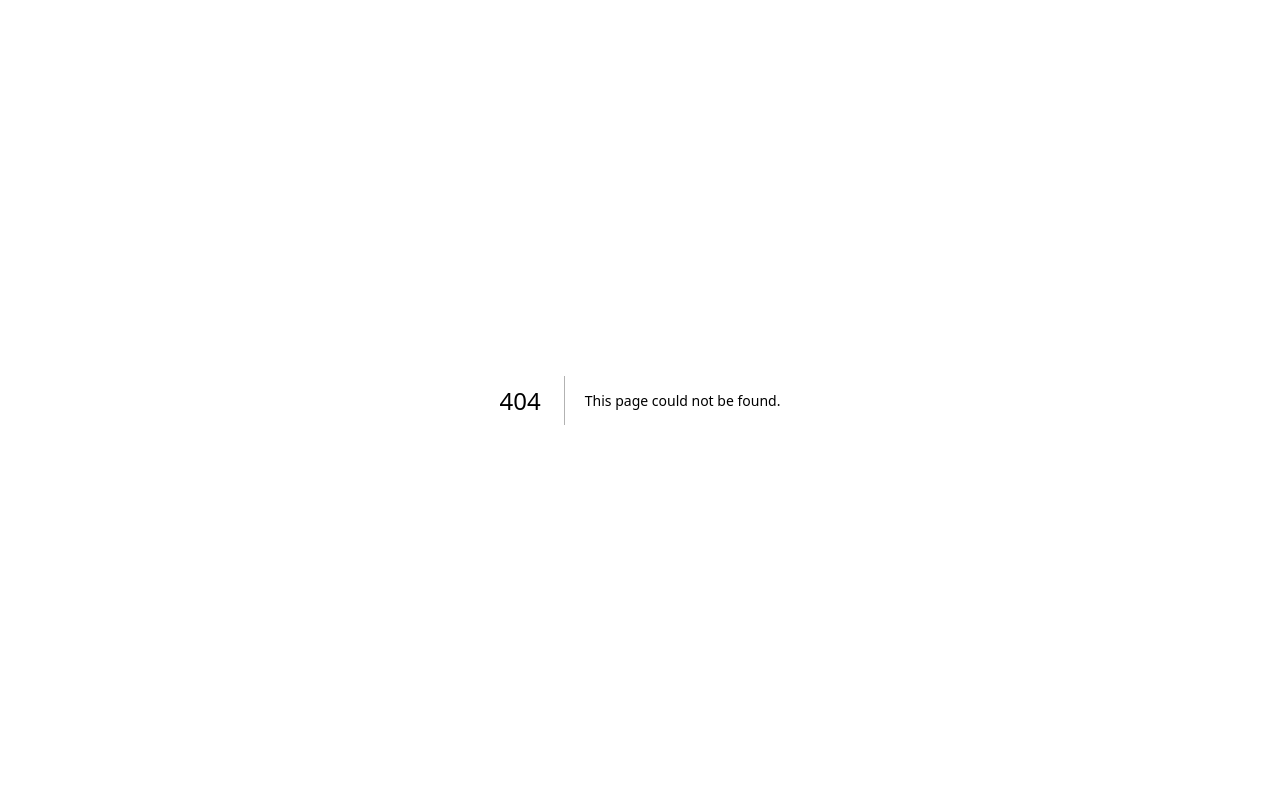
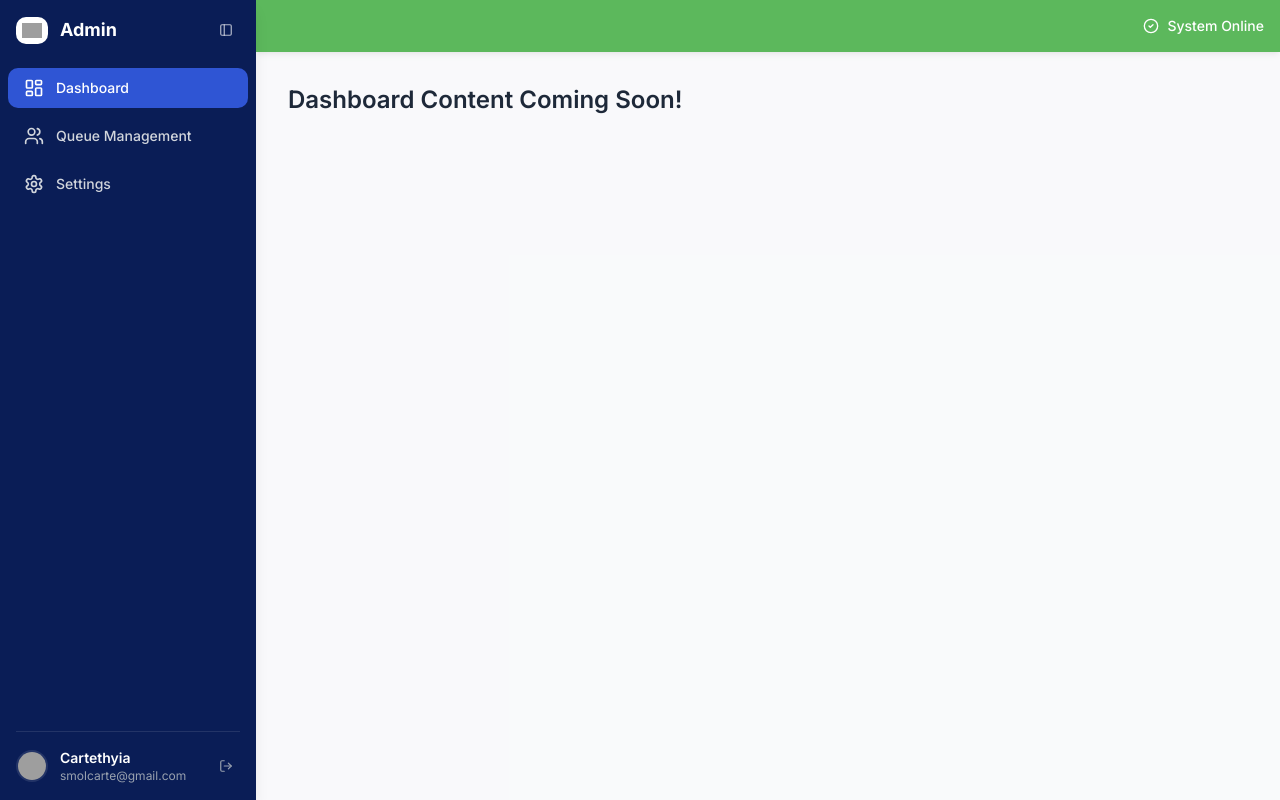
Before and after one commit to ja-lacre/onyx, a Next.js app: page /dashboard in a window 1280 px wide. Before the commit this address had no page. Built offline with nearby package versions, Linux system fonts and the light colour scheme; grey boxes are pictures that could not be loaded.

Commit message:
Add dashboard page
added dashboard page

```diff
--- /dev/null
+++ b/app/(dashboard)/layout.tsx
@@ -0,0 +1,35 @@
+"use client";
+
+import { useState } from "react";
+import { Sidebar } from "@/components/dashboard/sidebar";
+import { Topbar } from "@/components/dashboard/topbar";
+import { TooltipProvider } from "@/components/ui/tooltip";
+
+export default function DashboardLayout({
+  children,
+}: {
+  children: React.ReactNode;
+}) {
+  const [isSidebarOpen, setIsSidebarOpen] = useState(true);
+
+  const toggleSidebar = () => {
+    setIsSidebarOpen(!isSidebarOpen);
+  };
+
+  return (
+    <TooltipProvider>
+      <div className="flex min-h-screen bg-gray-50 overflow-hidden">
+        {}
+        <Sidebar isSidebarOpen={isSidebarOpen} toggleSidebar={toggleSidebar} />
+
+        {}
+        <div className="flex flex-col flex-1 overflow-hidden">
+          <Topbar />
+          <main className="flex-1 p-6 md:p-8 overflow-y-auto overflow-x-hidden bg-gray-50/50 relative">
+            {children}
+          </main>
+        </div>
+      </div>
+    </TooltipProvider>
+  );
+}
--- /dev/null
+++ b/app/dashboard/layout.tsx
@@ -0,0 +1,35 @@
+"use client";
+
+import { useState } from "react";
+import { Sidebar } from "@/components/dashboard/sidebar";
+import { Topbar } from "@/components/dashboard/topbar";
+import { TooltipProvider } from "@/components/ui/tooltip";
+
+export default function DashboardLayout({
+  children,
+}: {
+  children: React.ReactNode;
+}) {
+  const [isSidebarOpen, setIsSidebarOpen] = useState(true);
+
+  const toggleSidebar = () => {
+    setIsSidebarOpen(!isSidebarOpen);
+  };
+
+  return (
+    <TooltipProvider>
+      <div className="flex min-h-screen bg-gray-50 overflow-hidden">
+        {}
+        <Sidebar isSidebarOpen={isSidebarOpen} toggleSidebar={toggleSidebar} />
+
+        {}
+        <div className="flex flex-col flex-1 overflow-hidden">
+          <Topbar />
+          <main className="flex-1 p-6 md:p-8 overflow-y-auto overflow-x-hidden bg-gray-50/50 relative">
+            {children}
+          </main>
+        </div>
+      </div>
+    </TooltipProvider>
+  );
+}
--- /dev/null
+++ b/app/dashboard/page.tsx
@@ -0,0 +1,10 @@
+export default function DashboardPage() {
+  return (
+    <div>
+      {}
+      <h1 className="text-2xl font-semibold text-gray-800">
+        Dashboard Content Coming Soon!
+      </h1>
+    </div>
+  );
+}
```
